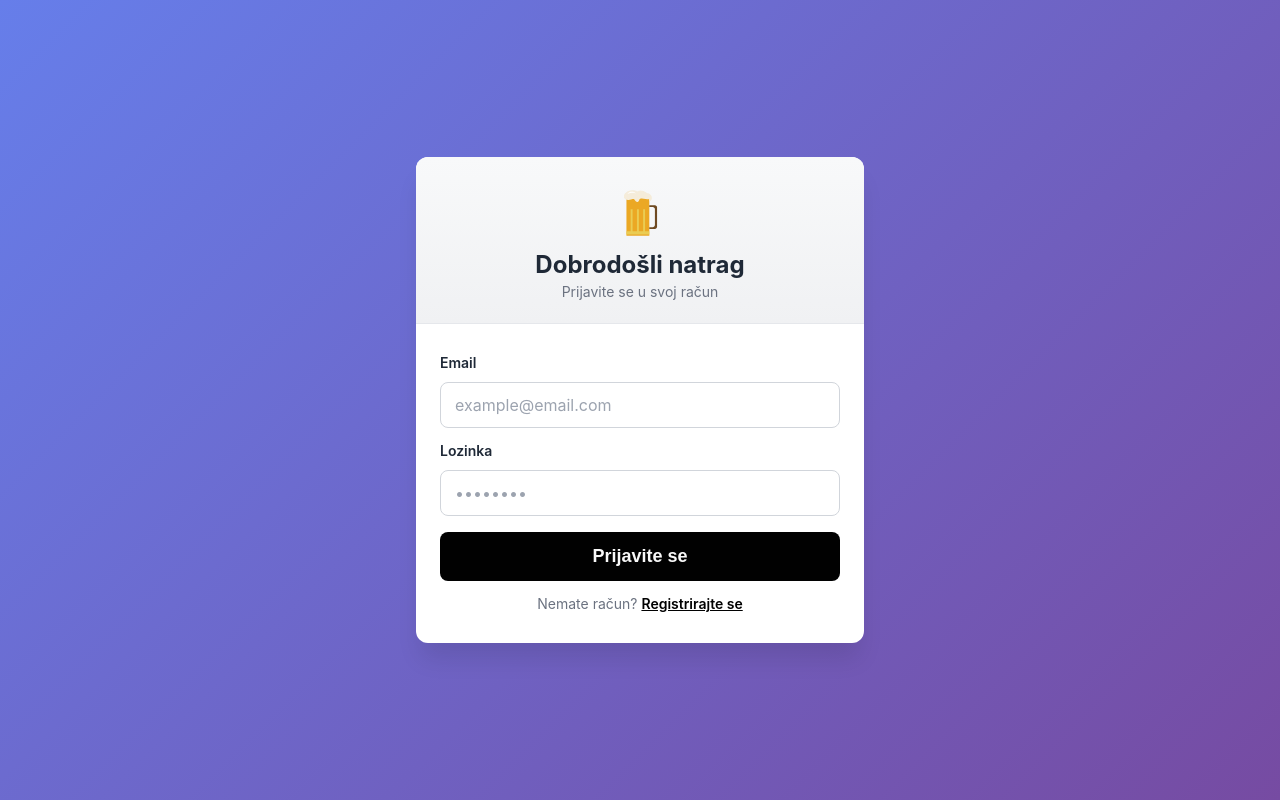
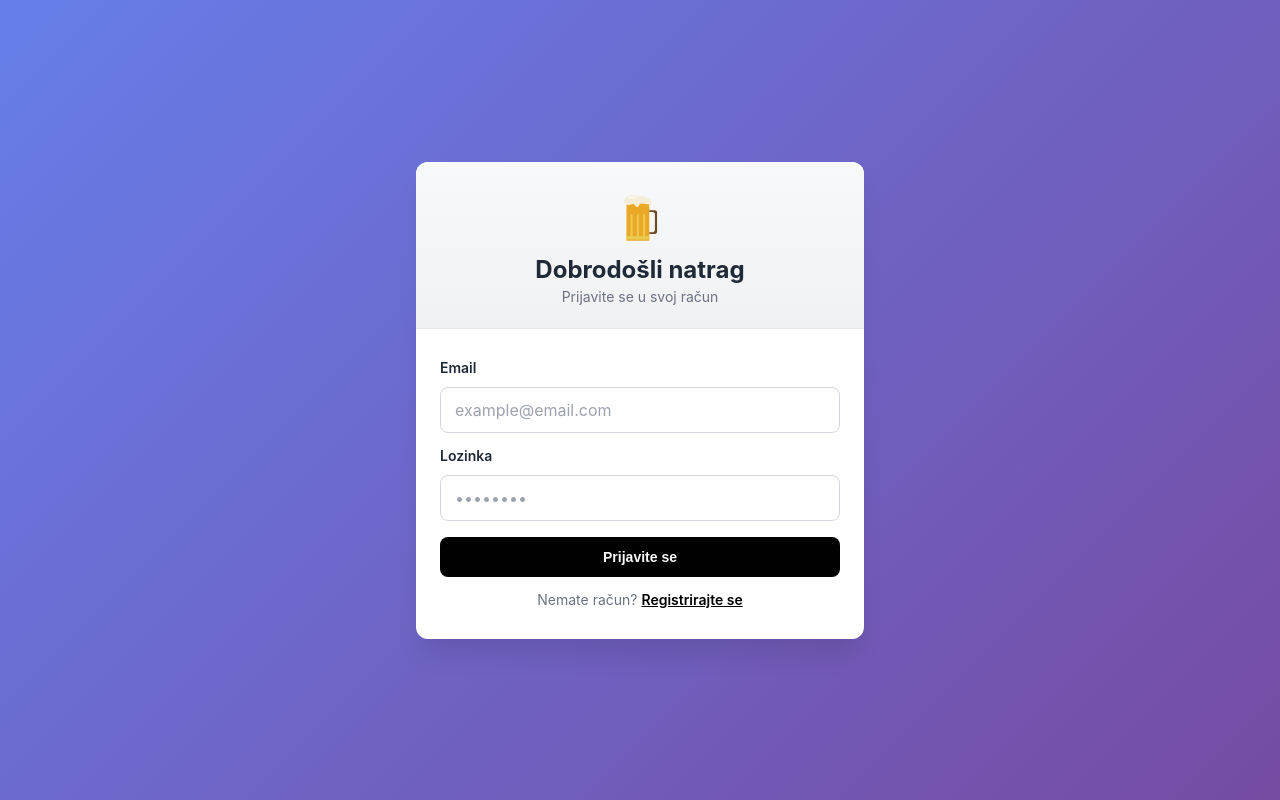
Before and after one commit to Roko03/brewery-npwa, a React (Vite) app in the folder client/: page /login in a window 1280 px wide. Built offline with nearby package versions, Linux system fonts and the light colour scheme; no server answers.

Commit message:
Update button

```diff
--- a/client/src/components/AdminHeader/AdminHeader.module.scss
+++ b/client/src/components/AdminHeader/AdminHeader.module.scss
@@ -58,7 +58,7 @@
   padding: rem-calc(8) rem-calc(12);
   border-radius: rem-calc(8);
   text-decoration: none;
-  color: darken($primary, 10%);
+  color: $primary;
   font-size: rem-calc(14);
   font-weight: 500;
   transition: all 0.2s;
--- a/client/src/components/Button/Button.jsx
+++ b/client/src/components/Button/Button.jsx
@@ -7,6 +7,7 @@ const Button = ({
   onClick,
   variant = "primary",
   fullWidth = false,
+  size = "medium",
   icon,
   ...rest
 }) => {
@@ -16,6 +17,7 @@ const Button = ({
       className={clsx(
         styles.button,
         styles[variant],
+        styles[size],
         { [styles.fullWidth]: fullWidth },
         className
       )}
--- a/client/src/components/Button/Button.module.scss
+++ b/client/src/components/Button/Button.module.scss
@@ -6,8 +6,7 @@
   border: none;
   outline: none;
   cursor: pointer;
-  padding: rem-calc(14) rem-calc(24);
-  font-size: rem-calc(18);
+
   font-weight: 600;
   border-radius: rem-calc(8);
   transition: all $animation-duration-normal ease-in-out;
@@ -47,6 +46,21 @@
     color: $black;
   }
 
+  &.large {
+    padding: rem-calc(14) rem-calc(24);
+    font-size: rem-calc(18);
+  }
+
+  &.medium {
+    padding: rem-calc(12);
+    font-size: rem-calc(14);
+  }
+
+  &.small {
+    padding: rem-calc(8);
+    font-size: rem-calc(12);
+  }
+
   &.iconOnly {
     padding: 0;
     border-radius: 100%;
```
